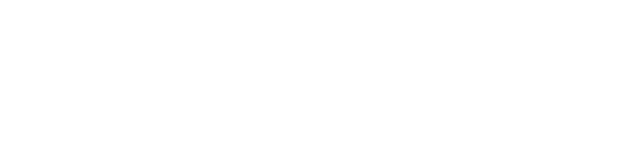
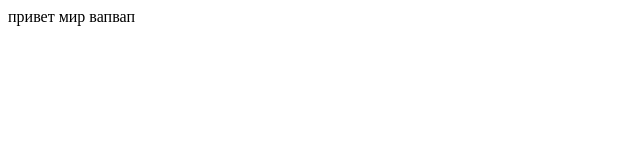
Before and after one commit to webdesingK/git-name, a plain HTML site: page index.html in a window 1280 px wide. Shown: the whole page, without its empty margins (0-640 px from the left). Drawn offline with Linux system fonts and the light colour scheme.

Commit message:
вапвап

```diff
--- a/index.html
+++ b/index.html
@@ -7,6 +7,6 @@
 	<title>Document</title>
 </head>
 <body>
-
+	привет мир вапвап
 </body>
 </html>
```
